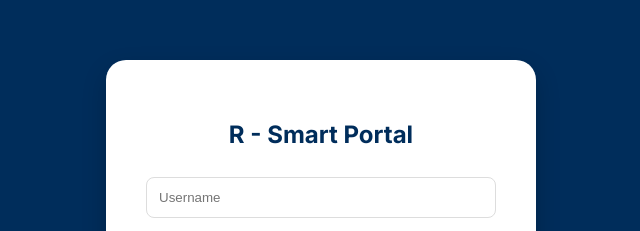
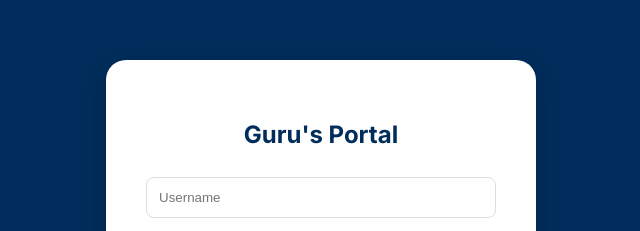
Before and after one commit to Guru-Prasanna06/Demo-git, a website: page index.html in a window 1280 px wide. Shown: the part 191-422 px from the top of the page, 319-959 px from the left. Drawn offline with Linux system fonts and the light colour scheme.

Commit message:
Change portal title from 'R - Smart Portal' to 'Guru's Portal'

```diff
--- a/index.html
+++ b/index.html
@@ -50,7 +50,7 @@
 
     <div id="login-screen">
         <div class="login-box">
-            <h2 style="color: var(--rtc-blue)">R - Smart Portal</h2>
+            <h2 style="color: var(--rtc-blue)">Guru's Portal</h2>
             <input type="text" id="user-input" placeholder="Username">
             <input type="password" id="pass-input" placeholder="Password">
             <button class="btn btn-primary" style="width:100%" onclick="processLogin()">Login</button>
```
